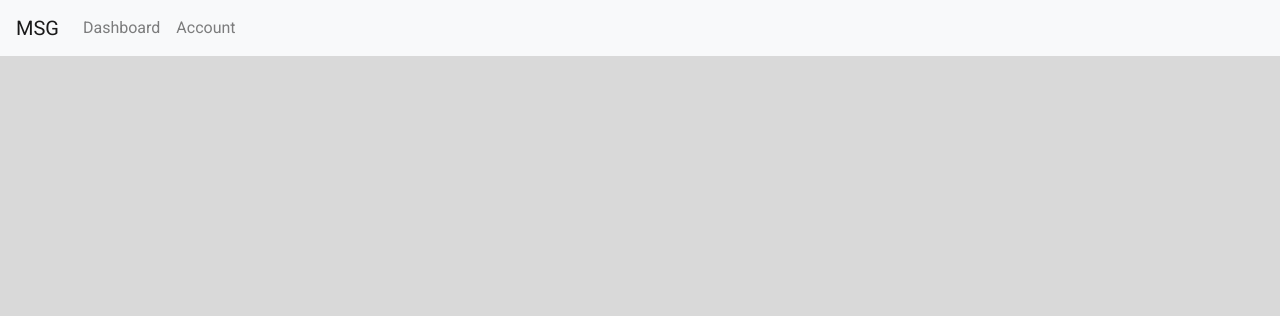
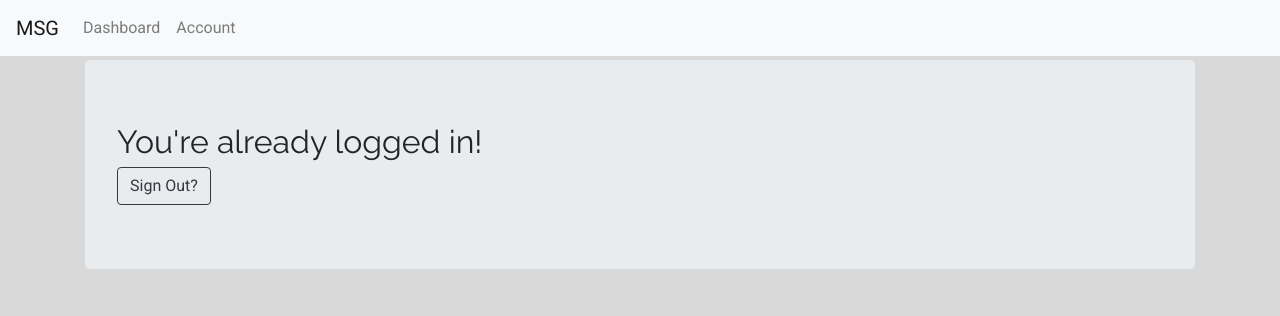
Before and after one commit to DelbyPicnic/swan_gordon_set09103_coursework2, a Flask app: template source/templates/sign-in.html in a window 1280 px wide. Shown: the top 316 px of the page. Run offline with Flask 2, Linux system fonts and the light colour scheme; the template is opened without the code that fills it, so the values that code supplies are empty; the visitor is signed in with stand-in values (Sample User, id 1); parts of the project's set-up code (start-up, migrations or seed data) failed here and were passed over; some libraries are stand-ins or nearby versions.

Commit message:
Added updates sign out

```diff
--- a/source/main.py
+++ b/source/main.py
@@ -124,19 +124,7 @@ def login():
 			return "Username or Password is incorrect"
 
 	else:
-		page = '''
-			<html>
-				<body>
-					<h3>Sign In!</h3>
-					<form action="" method="post" name="login" enctype="multipart/form-data">
-						<input type="text" name="username" id="username"/>
-						<input type="password" name="password" id="password"/>
-						<input type="submit" name="submit" id="submit"/>
-					</form>
-				</body
-			</html>
-		'''
-		return page
+		return render_template("sign-in.html")
 
 
 @app.route("/register", methods=['GET','POST'])
@@ -200,7 +188,7 @@ def logout():
 	# redirect to home
 
 	session.clear()
-	return "Sign Out Successful"
+	return redirect(url_for('root'))
 
 @app.route("/new_thread", methods=['POST'])
 def mk_thread():
--- a/source/templates/sign-in.html
+++ b/source/templates/sign-in.html
@@ -29,6 +29,24 @@
 		</div>
 	</nav>
 
+	<div class="container">
+		<div class="jumbotron">
+
+			{% if session.get('username', None) != None: %}
+				<h2>You're already logged in!</h2>
+				<a href="{{ url_for('logout') }}" class="btn btn-outline-dark">Sign Out?</a>
+			{% else: %}
+				<form action="{{ url_for('login') }}" method="post" name="form">
+					<label for="username">Username:</label>
+					<input type="text" name="username" id="username"/>
+					<label for="password">Password:</label>
+					<input type="password" name="password" id="password"/>
+					<input type="submit" name="submit" id="submit"/>
+				</form>
+			{% endif %}
+		</div>
+	</div>
+
 
 
 	<!-- Optional JavaScript -->
```
Also changed, not shown: source/var/main.db.
